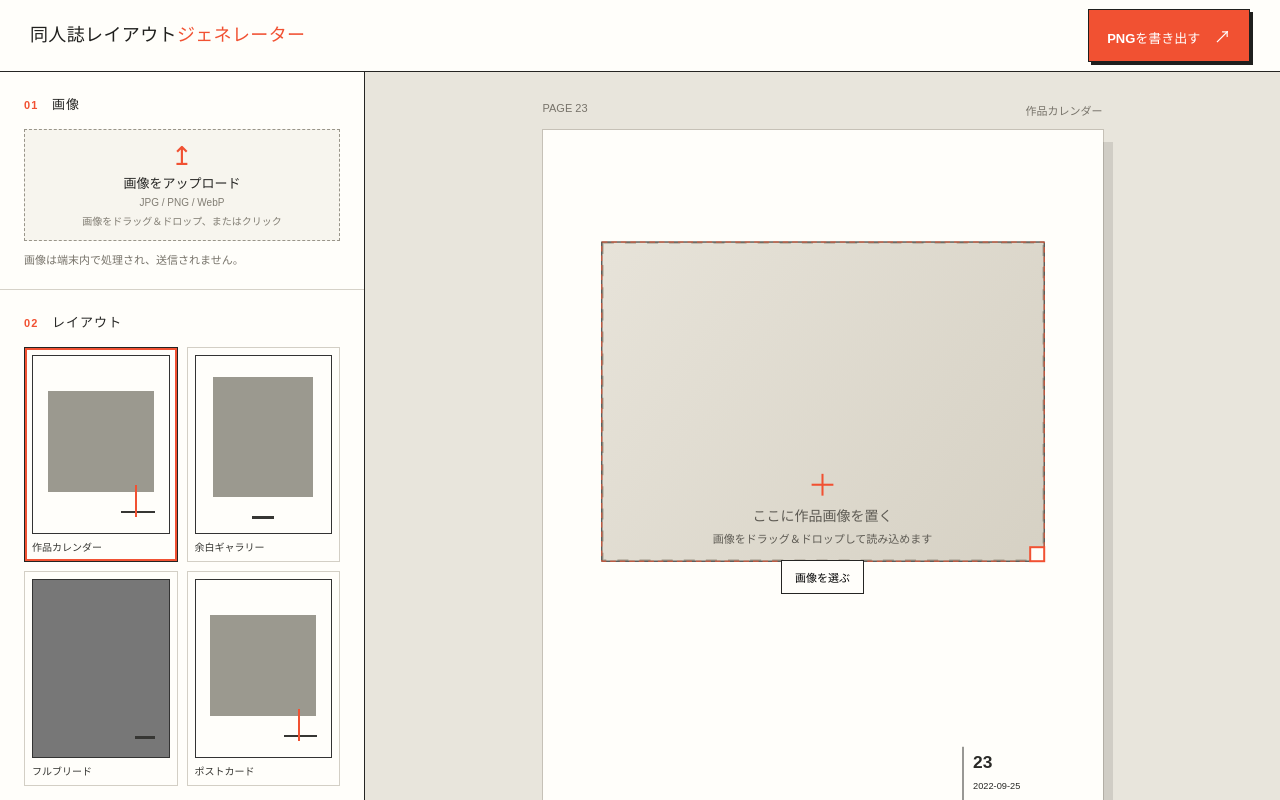
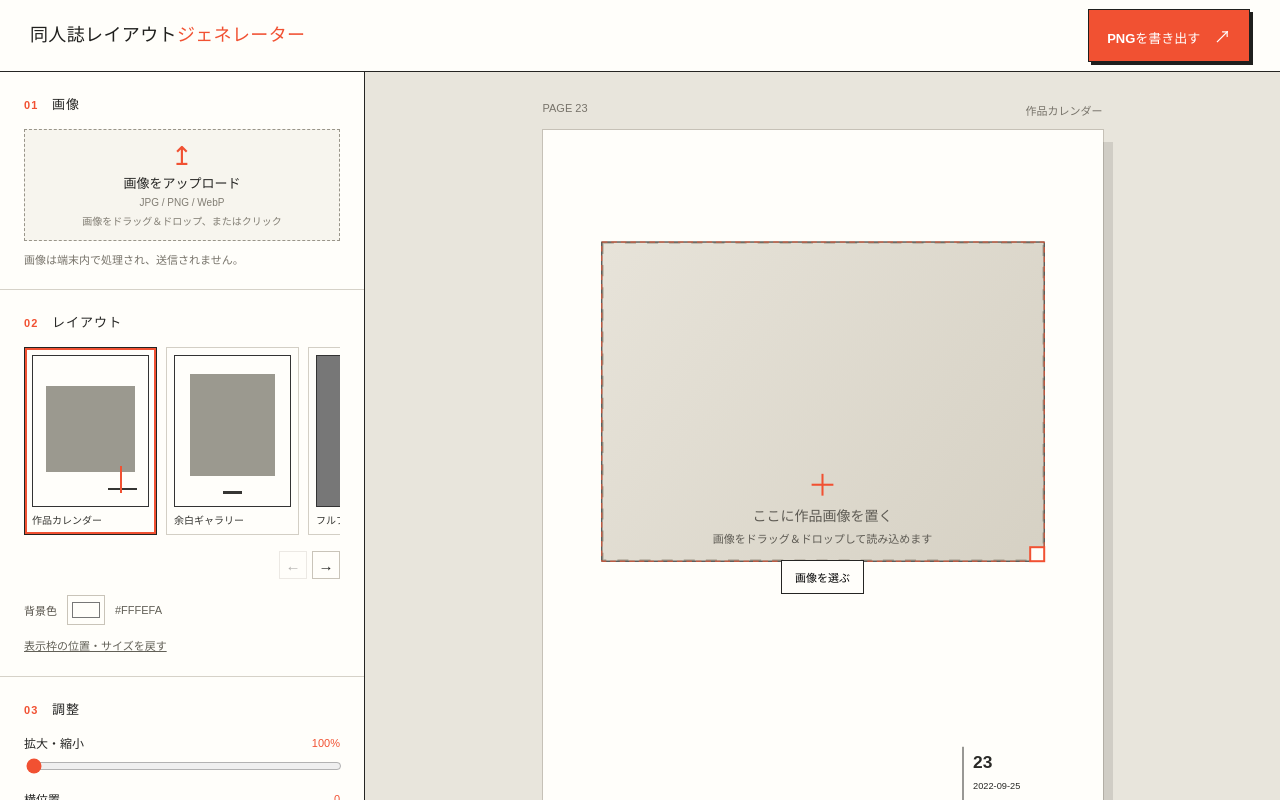
Before and after one commit to motttey/fanzine-generator, a Vue app: page / in a window 1280 px wide. Shown: the top 800 px of the page. Built offline with nearby package versions, Linux system fonts and the light colour scheme.

Commit message:
modify: show layout template scrollable

```diff
--- a/src/App.vue
+++ b/src/App.vue
@@ -23,6 +23,9 @@ import {
 } from './lib/pageRenderer'
 
 const previewCanvas = ref<HTMLCanvasElement | null>(null)
+const templateGrid = ref<HTMLDivElement | null>(null)
+const canScrollLayoutsLeft = ref(false)
+const canScrollLayoutsRight = ref(false)
 const fileInput = ref<HTMLInputElement | null>(null)
 const artwork = ref<HTMLImageElement | null>(null)
 const artworkName = ref('画像をアップロード')
@@ -118,6 +121,25 @@ function renderPreview() {
   })
 }
 
+function updateLayoutScrollState() {
+  const grid = templateGrid.value
+  if (!grid) return
+  canScrollLayoutsLeft.value = grid.scrollLeft > 1
+  canScrollLayoutsRight.value =
+    grid.scrollLeft < grid.scrollWidth - grid.clientWidth - 1
+}
+
+function scrollLayouts(direction: -1 | 1) {
+  const grid = templateGrid.value
+  if (!grid || grid.children.length < 2) return
+  const first = grid.children[0] as HTMLElement
+  const second = grid.children[1] as HTMLElement
+  grid.scrollBy({
+    left: direction * (second.offsetLeft - first.offsetLeft),
+    behavior: 'smooth',
+  })
+}
+
 watch(
   [
     activeTemplate,
@@ -140,7 +162,9 @@ watch(
 )
 onMounted(() => {
   renderPreview()
+  updateLayoutScrollState()
   window.addEventListener('resize', renderPreview)
+  window.addEventListener('resize', updateLayoutScrollState)
   window.addEventListener('dragover', preventFileNavigation)
   window.addEventListener('drop', preventFileNavigation)
 })
@@ -509,6 +533,7 @@ onBeforeUnmount(() => {
   if (objectUrl) URL.revokeObjectURL(objectUrl)
   objectUrl = null
   window.removeEventListener('resize', renderPreview)
+  window.removeEventListener('resize', updateLayoutScrollState)
   window.removeEventListener('dragover', preventFileNavigation)
   window.removeEventListener('drop', preventFileNavigation)
 })
@@ -562,18 +587,51 @@ onBeforeUnmount(() => {
         </section>
         <section class="panel">
           <div class="section-label"><span>02</span> レイアウト</div>
-          <div class="template-grid">
+          <div
+            id="layout-options"
+            ref="templateGrid"
+            class="template-grid"
+            role="group"
+            aria-label="横にスクロールできるレイアウト一覧"
+            tabindex="0"
+            @scroll.passive="updateLayoutScrollState"
+          >
             <button
               v-for="template in templates"
               :key="template.id"
               class="template-card"
               :class="{ selected: activeTemplate === template.id }"
+              :aria-pressed="activeTemplate === template.id"
               @click="activeTemplate = template.id"
             >
               <span class="mini-page" :class="`mini-${template.id}`"
                 ><i></i><b></b><em></em></span
               ><strong>{{ template.name }}</strong>
             </button>
+          </div>
+          <div class="layout-scroll-controls">
+            <div class="layout-scroll-buttons">
+              <button
+                type="button"
+                aria-label="左にスクロールして前のレイアウトを見る"
+                title="左にスクロールして前のレイアウトを見る"
+                aria-controls="layout-options"
+                :disabled="!canScrollLayoutsLeft"
+                @click="scrollLayouts(-1)"
+              >
+                ←
+              </button>
+              <button
+                type="button"
+                aria-label="右にスクロールして次のレイアウトを見る"
+                title="右にスクロールして次のレイアウトを見る"
+                aria-controls="layout-options"
+                :disabled="!canScrollLayoutsRight"
+                @click="scrollLayouts(1)"
+              >
+                →
+              </button>
+            </div>
           </div>
           <label class="background-color-control">
             <span>背景色</span>
--- a/src/styles.css
+++ b/src/styles.css
@@ -185,8 +185,15 @@ button {
 }
 .template-grid {
   display: grid;
-  grid-template-columns: 1fr 1fr;
+  grid-auto-flow: column;
+  grid-auto-columns: calc((100% - 50px) / 2);
+  grid-template-rows: auto;
   gap: 9px;
+  padding-bottom: 8px;
+  overflow-x: auto;
+  overscroll-behavior-inline: contain;
+  scroll-snap-type: x mandatory;
+  scrollbar-width: thin;
 }
 .template-card {
   padding: 7px;
@@ -194,6 +201,7 @@ button {
   color: #353531;
   background: #fffefa;
   text-align: left;
+  scroll-snap-align: start;
 }
 .template-card.selected {
   border-color: #232321;
@@ -205,6 +213,28 @@ button {
   margin-top: 5px;
   font-size: 10px;
   font-weight: 700;
+}
+.layout-scroll-controls {
+  display: flex;
+  justify-content: flex-end;
+  margin-top: 8px;
+}
+.layout-scroll-buttons {
+  display: flex;
+  gap: 5px;
+}
+.layout-scroll-buttons button {
+  width: 28px;
+  height: 28px;
+  padding: 0;
+  border: 1px solid #c9c4b9;
+  color: #252523;
+  background: #fffefa;
+  font-size: 15px;
+}
+.layout-scroll-buttons button:disabled {
+  opacity: 0.35;
+  cursor: default;
 }
 .mini-page {
   position: relative;
```
